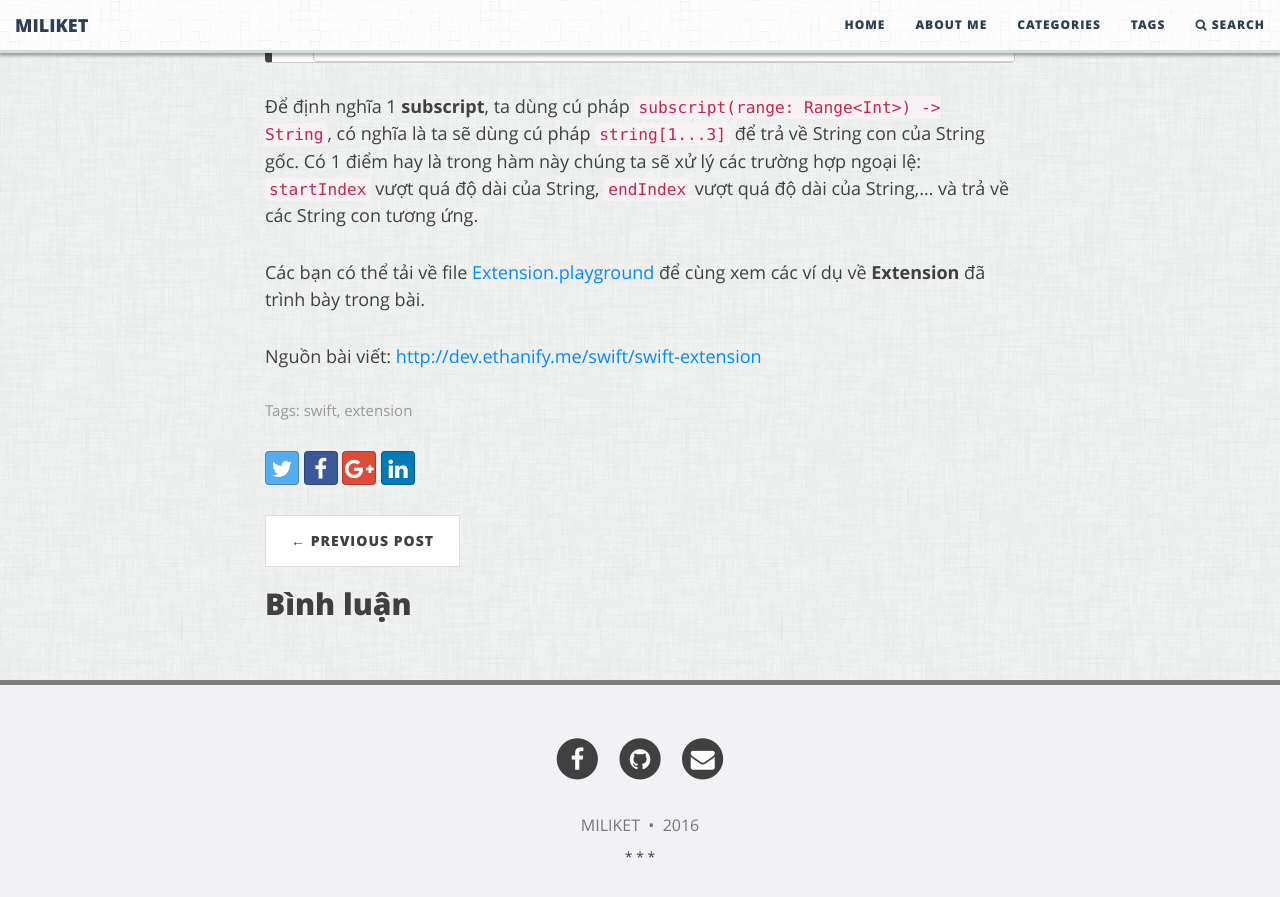
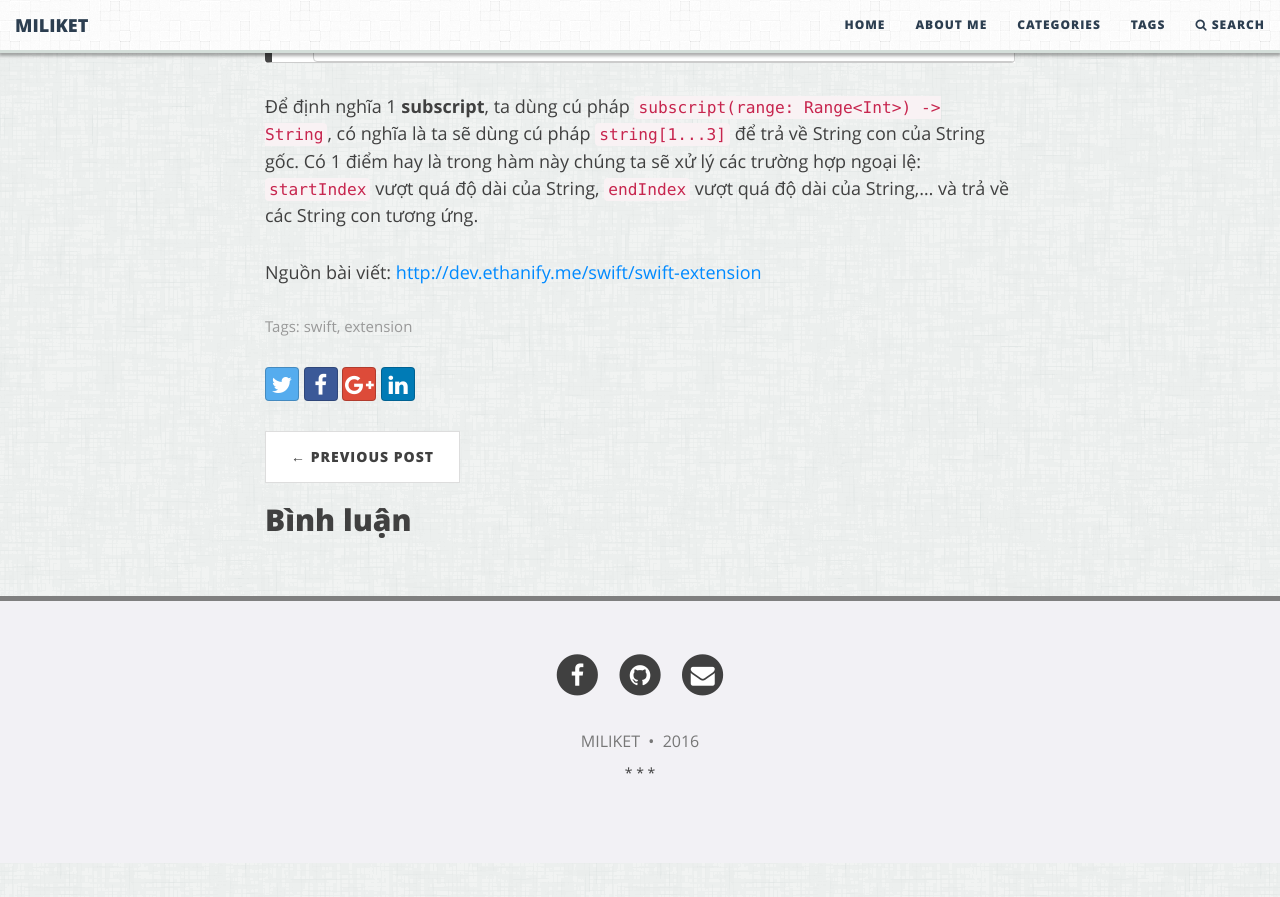
Before and after one commit to docbohanh/docbohanh.github.io, a Jekyll site: the page built from _posts/swift/2016-11-12-Swift-Extension.md, in a window 1280 px wide and 900 px high, scrolled down 2976 px. Shown: the top 897 px of the window. Built offline with Jekyll 4.4.1, drawn with Linux system fonts in a browser that asks for light colours; comment, search, counter and statistics services are not loaded; after the commit the page ends 3839 px from its top, so only the background shows below that.

Commit message:
Update 2016-11-12-Swift-Extension.md

```diff
--- a/_posts/swift/2016-11-12-Swift-Extension.md
+++ b/_posts/swift/2016-11-12-Swift-Extension.md
@@ -114,8 +114,4 @@ extension String {
 
 Để định nghĩa 1 **subscript**, ta dùng cú pháp `subscript(range: Range<Int>) -> String`, có nghĩa là ta sẽ dùng cú pháp `string[1...3]` để trả về String con của String gốc. Có 1 điểm hay là trong hàm này chúng ta sẽ xử lý các trường hợp ngoại lệ: `startIndex` vượt quá độ dài của String, `endIndex` vượt quá độ dài của String,... và trả về các String con tương ứng.
 
-Các bạn có thể tải về file [Extension.playground][attachment] để cùng xem các ví dụ về **Extension** đã trình bày trong bài.
-
-[attachment]:               {{ site.url }}assets/downloads/swift/2016-07-18-Extension.zip
-
 Nguồn bài viết: [http://dev.ethanify.me/swift/swift-extension](http://dev.ethanify.me/swift/swift-extension)
```
